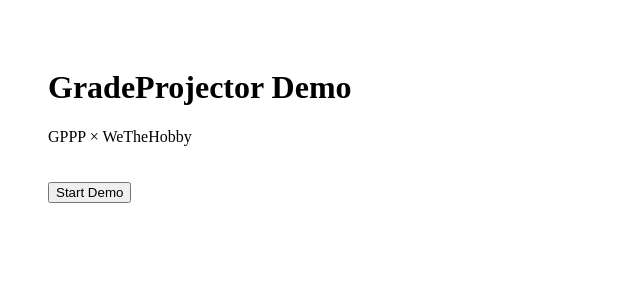
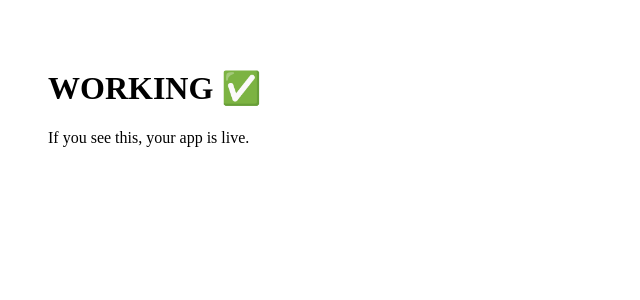
Before and after one commit to contentpreneurmg-cell/GPPP-demo, a Next.js app: page / in a window 1280 px wide. Shown: the top 300 px of the page, without its empty margins (0-640 px from the left). Built offline with nearby package versions, Linux system fonts and the light colour scheme.

Commit message:
Update page.tsx

```diff
--- a/app/page.tsx
+++ b/app/page.tsx
@@ -1,17 +1,8 @@
-import Link from "next/link";
-
 export default function Home() {
   return (
     <main style={{ padding: 40 }}>
-      <h1>GradeProjector Demo</h1>
-
-      <p>GPPP × WeTheHobby</p>
-
-      <Link href="/analyze">
-        <button style={{ marginTop: 20 }}>
-          Start Demo
-        </button>
-      </Link>
+      <h1>WORKING ✅</h1>
+      <p>If you see this, your app is live.</p>
     </main>
   );
 }
```
